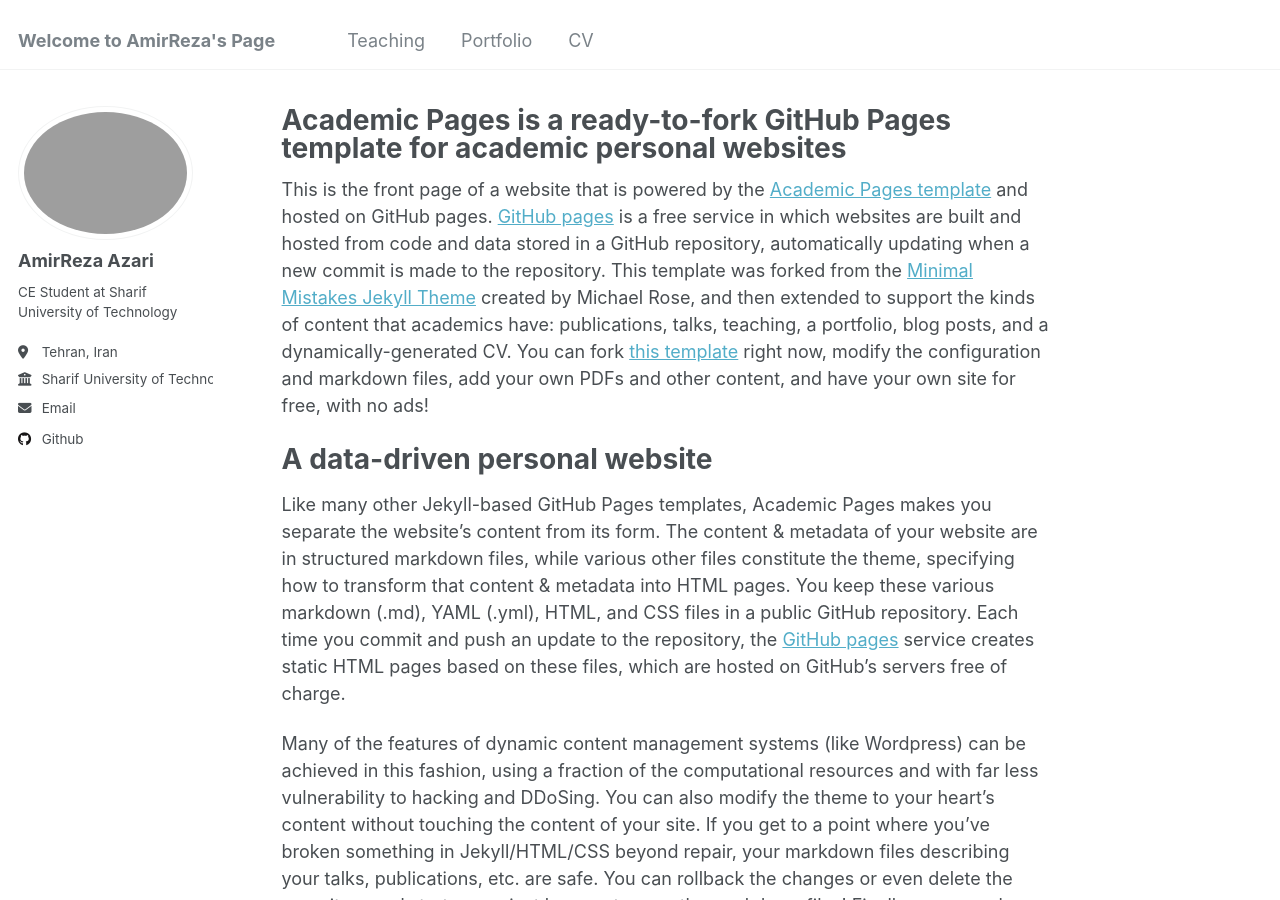
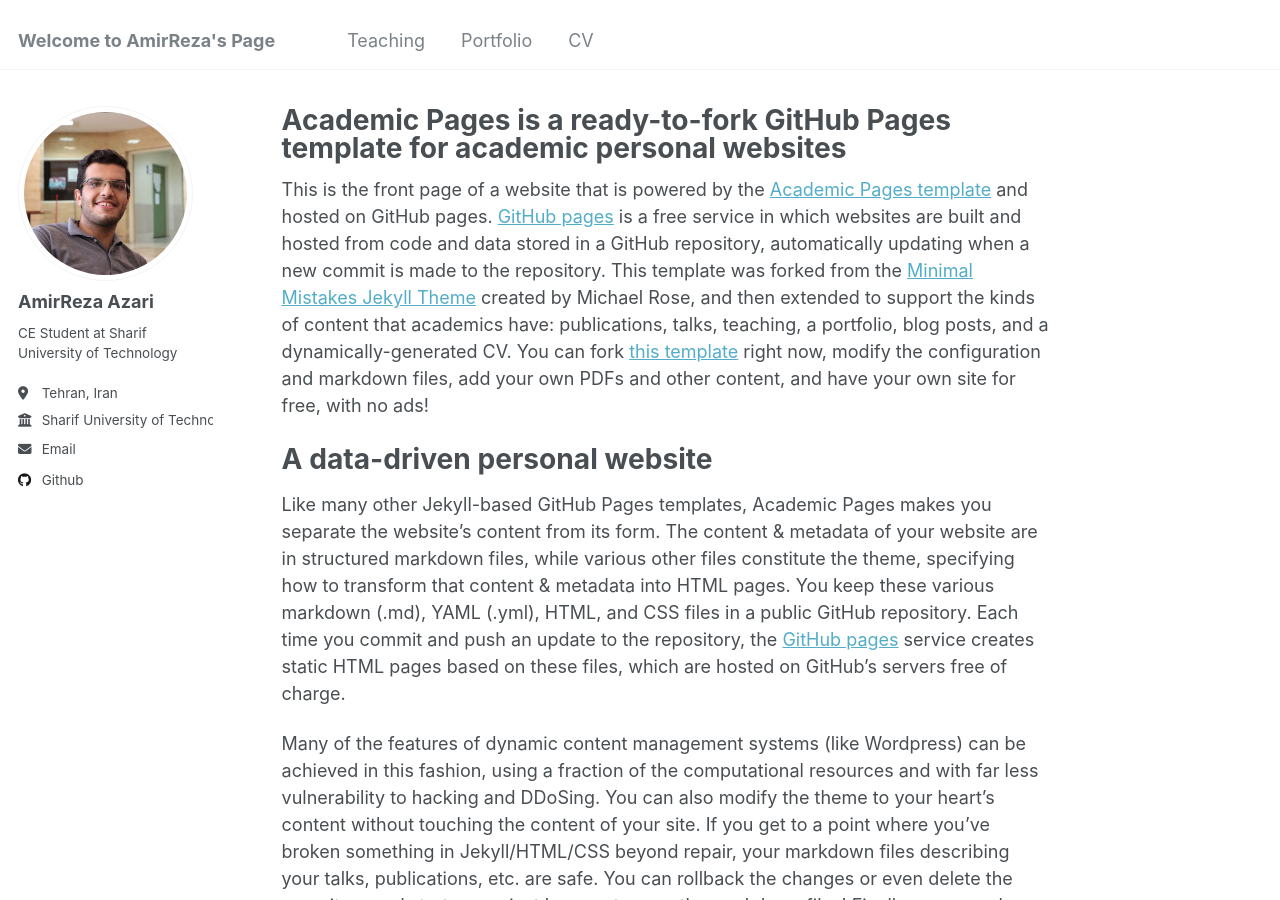
Before and after one commit to Amirreza81/Amirreza81.github.io, a Jekyll site: the page built from _pages/about.md, in a window 1280 px wide and 900 px high. Built offline with Jekyll 4.4.1, drawn with Linux system fonts in a browser that asks for light colours.

Commit message:
update profile photo

```diff
--- a/_config.yml
+++ b/_config.yml
@@ -21,7 +21,7 @@ repository               : "academicpages/academicpages.github.io"
 #               Additional customization can be done by editing /_includes/author-profile.html
 author:
   # Biographic information
-  avatar           : "AmirReza.png"
+  avatar           : "AmirReza.jpg"
   name             : "AmirReza Azari"
   pronouns         : # example: "she/her"
   bio              : "CE Student at Sharif University of Technology"
```
Also changed, not shown: images/AmirReza.jpg (added).
